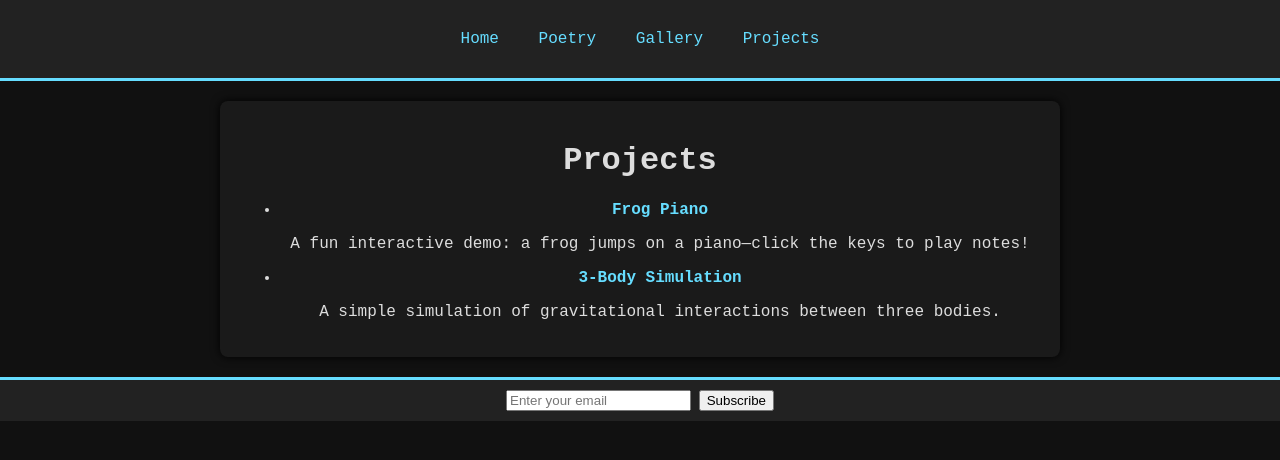
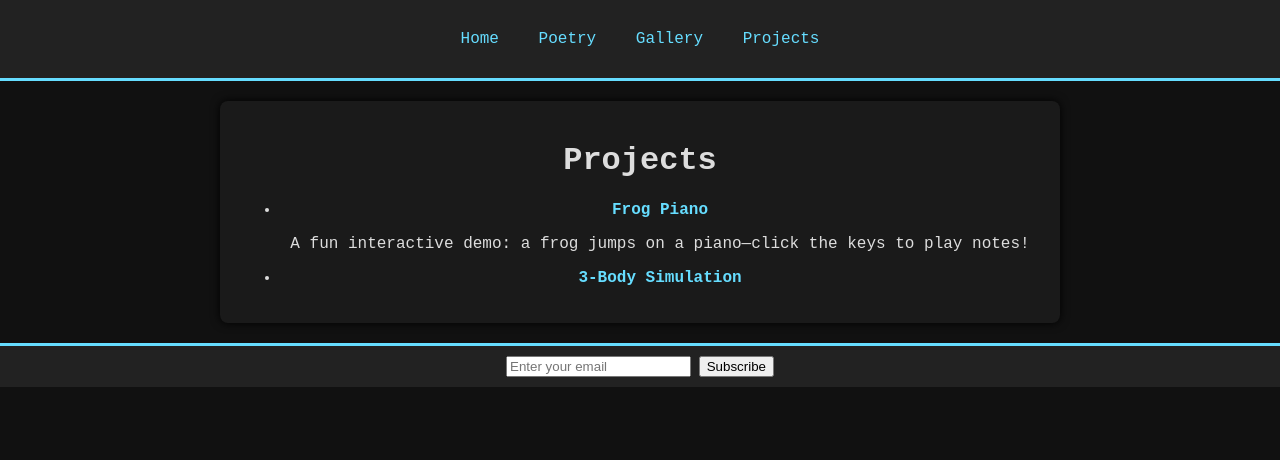
Before and after one commit to Lxsoftroxs/Lxsoftroxs.github.io, a Jekyll site: the page built from projects.html, in a window 1280 px wide. Shown: the top 460 px of the page. Built offline with Jekyll 4.4.1, drawn with Linux system fonts in a browser that asks for light colours.

Commit message:
Update three-body-simulation.html

```diff
--- a/_projects/three-body-simulation.html
+++ b/_projects/three-body-simulation.html
@@ -1,18 +1,12 @@
 ---
 title: "3-Body Simulation"
-description: "A simple simulation of gravitational interactions between three bodies."
 layout: default
 permalink: /projects/three-body-simulation/
 ---
 
 <!DOCTYPE html>
-<html>
-  <head>
-    <meta charset="UTF-8" />
-    <title>3-Body Simulation</title>
+
     <script src="https://cdn.jsdelivr.net/npm/p5@1.4.2/lib/p5.min.js"></script>
-  </head>
-  <body>
     <script>
       let bodies = [];
       const resetThreshold = 800; // reset if any body goes beyond this distance from canvas edges
@@ -104,5 +98,5 @@ permalink: /projects/three-body-simulation/
         }
       }
     </script>
-  </body>
+
 </html>
```
